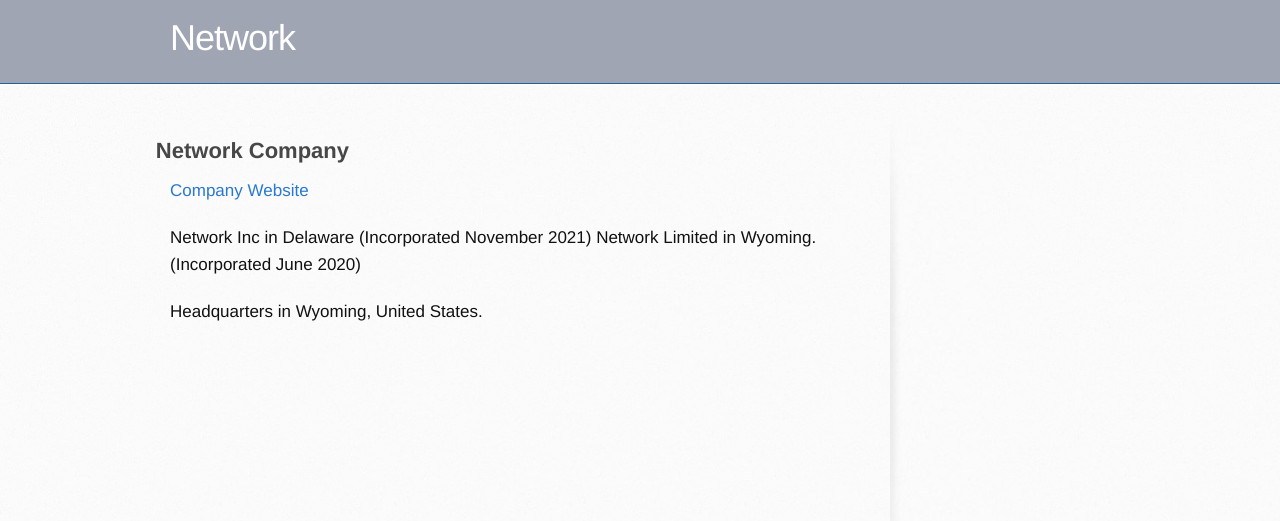
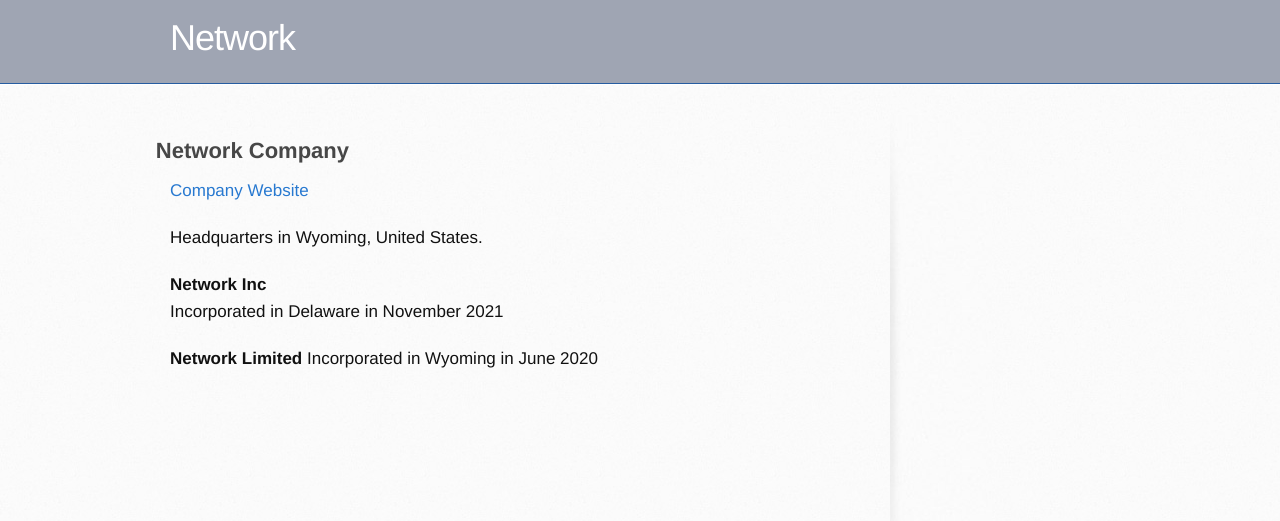
Before and after one commit to networkf/network.github.io, a Jekyll site: the page built from company.md, in a window 1280 px wide. Shown: the top 521 px of the page. Built offline with Jekyll 4.4.1, drawn with Linux system fonts in a browser that asks for light colours; some web fonts are replaced; our own code applies the rules of GitHub Pages for plain Markdown files; the repository's description, which GitHub fills in, is left out.

Commit message:
Update company.md

```diff
--- a/company.md
+++ b/company.md
@@ -11,7 +11,12 @@ layout: default
 <a href="https://netxork.com">Company Website</a>
 <br>
 
-Network Inc in Delaware (Incorporated November 2021)
-Network Limited in Wyoming. (Incorporated June 2020)
+Headquarters in Wyoming, United States.
 
-Headquarters in Wyoming, United States.
+**Network Inc**
+<br>
+Incorporated in Delaware in November 2021
+<br>
+
+**Network Limited**
+Incorporated in Wyoming in June 2020
```
